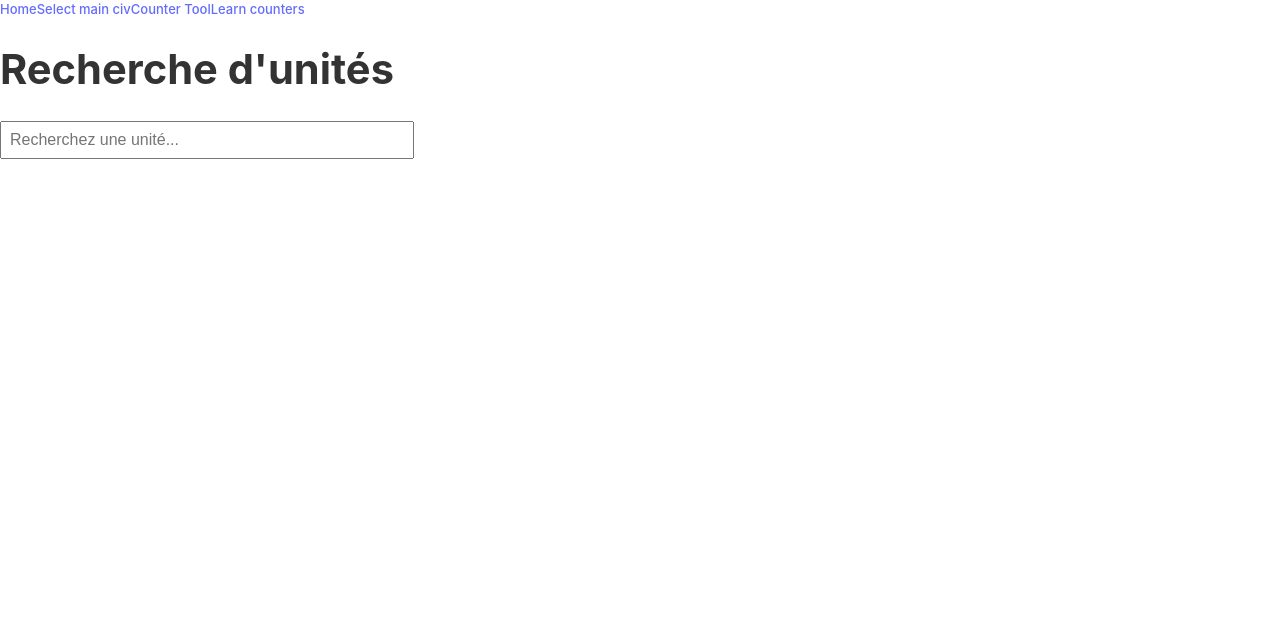
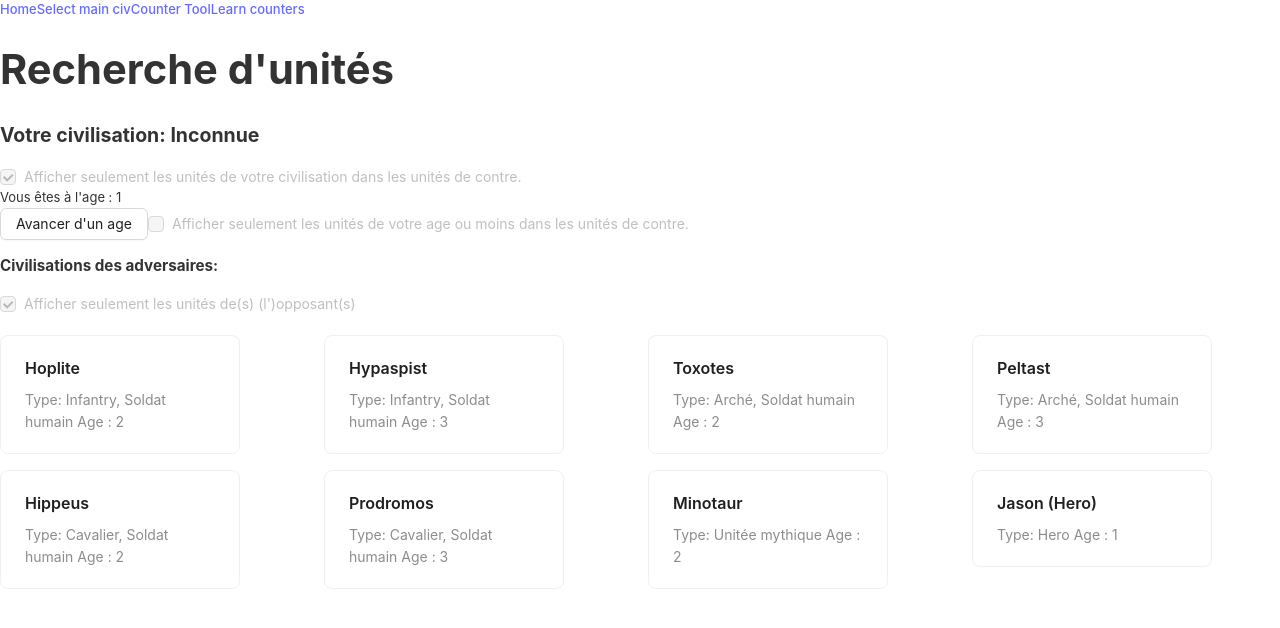
Before and after one commit to LouisMaupas/aomTools, a React (Vite) app: page /counter-tool in a window 1280 px wide. Shown: the top 628 px of the page. Built offline with nearby package versions, Linux system fonts and the light colour scheme.

Commit message:
feat(CounterTool): add some options

```diff
--- a/public/database/database_units.json
+++ b/public/database/database_units.json
@@ -4,7 +4,7 @@
         "id": 1,
         "name_fr": "Hoplite",
         "name_en": "Hoplite",
-        "type": [1],
+        "type": [1, 4],
         "civilization": 2,
         "Age": 2,
         "counter" : [],
@@ -22,7 +22,7 @@
         "id": 2,
         "name_fr": "Hypaspist",
         "name_en": "Hypaspist",
-        "type": [],
+        "type": [1, 4],
         "civilization": 2,
         "Age": 3,
         "counter" : [],
@@ -40,7 +40,7 @@
         "id": 3,
         "name_fr": "",
         "name_en": "Toxotes",
-        "type": [],
+        "type": [2, 4],
         "civilization": 2,
         "Age": 2,
         "counter" : [],
@@ -58,7 +58,7 @@
         "id": 4,
         "name_fr": "",
         "name_en": "Peltast",
-        "type": [],
+        "type": [2, 4],
         "civilization": 2,
         "Age": 3,
         "counter" : [],
@@ -76,7 +76,7 @@
         "id": 5,
         "name_fr": "",
         "name_en": "Hippeus",
-        "type": [],
+        "type": [3,4],
         "civilization": 2,
         "Age": 2,
         "counter" : [],
@@ -94,7 +94,7 @@
         "id": 6,
         "name_fr": "",
         "name_en": "Prodromos",
-        "type": [],
+        "type": [3,4],
         "civilization": 2,
         "Age": 3,
         "counter" : [],
--- a/src/pages/CounterTool/CounterTool.jsx
+++ b/src/pages/CounterTool/CounterTool.jsx
@@ -1,89 +1,130 @@
-import React, { useState, useEffect } from 'react';
-import { Card, Row, Col } from 'antd';
-import useCounterToolStore from '../../store/counterTool';
-import './CounterTool.css';
+import React, { useState, useEffect } from "react";
+import { Card, Row, Col, Checkbox, Button } from "antd";
+import useCounterToolStore from "../../store/counterTool"; // Importer le store Zustand
+import "./CounterTool.css";
 
 const { Meta } = Card;
 
 const CounterTool = () => {
-  const [searchQuery, setSearchQuery] = useState('');
-  const [civilizations, setCivilizations] = useState([]);
+  const [userAge, setUserAge] = useState(1);
   const [units, setUnits] = useState([]);
-  const { userCivilization } = useCounterToolStore(); // Récupérer la civilisation de l'utilisateur depuis Zustand
+  const [unitTypes, setUnitTypes] = useState([]);
+  const [allCivilizations, setAllCivilizations] = useState([]);
+  const [displayOnlyUserUnits, setDisplayOnlyUserUnits] = useState(true);
+  const [displayOnlyUserUnitsAgeOrLess, setDisplayOnlyUserUnitsAgeOrLess] =
+    useState(false);
+  const [displayOnlyOpponentUnits, setDisplayOnlyOpponentUnits] =
+    useState(true);
+  const { userCivilization, opponentCivilizations } = useCounterToolStore(); // Récupérer les civilisations via Zustand
 
+  // Charger les données des civilisations, unités et types d'unités
   useEffect(() => {
-    const fetchCivilizations = async () => {
+    const fetchData = async () => {
       try {
-        const response = await fetch('/database/database_civ.json'); // Charger les données depuis le fichier JSON
-        const data = await response.json();
-        setCivilizations(data.civilizations);
+        // Charger les civilisations
+        const civResponse = await fetch("/database/database_civ.json");
+        const civData = await civResponse.json();
+        setAllCivilizations(civData.civilizations);
 
-        // Fusionner toutes les unités des civilisations dans un seul tableau
-        const allUnits = data.civilizations.flatMap((civ) => civ.units);
-        setUnits(allUnits);
+        // Charger les unités
+        const unitResponse = await fetch("/database/database_units.json");
+        const unitData = await unitResponse.json();
+        setUnits(unitData.units);
+
+        // Charger les types d'unités
+        const typesResponse = await fetch("/database/database_unit_types.json");
+        const typesData = await typesResponse.json();
+        setUnitTypes(typesData.unit_types); // Utiliser les types depuis le fichier
       } catch (error) {
-        console.error('Erreur lors du chargement des civilisations:', error);
+        console.error("Erreur lors du chargement des données:", error);
       }
     };
 
-    fetchCivilizations();
+    fetchData();
   }, []);
 
-  // Fonction pour gérer le changement dans la barre de recherche
-  const handleSearchChange = (e) => {
-    setSearchQuery(e.target.value);
-  };
+  // Obtenir le nom de la civilisation choisie par l'utilisateur
+  const userCivName =
+    allCivilizations.find((civ) => civ.id === userCivilization)?.name ||
+    "Inconnue";
 
-  // Filtrer les unités en fonction de la barre de recherche
-  const filteredUnits = units.filter((unit) =>
-    unit && unit.name?.toLowerCase().includes(searchQuery.toLowerCase()) // Vérification que `unit` et `unit.name` sont définis
-  );
+  // Obtenir les noms des civilisations des adversaires (peut inclure "Inconnu" si non choisi)
+  const opponentCivNames = opponentCivilizations.map((civId) => {
+    const civ = allCivilizations.find((c) => c.id === civId);
+    return civ ? civ.name : "Inconnu";
+  });
 
-  // Fonction pour gérer le clic sur une carte
-  const handleCardClick = (unit) => {
-    if (!unit['countered-by']) {
-      alert('Aucune unité ne contre cette unité.');
-      return;
-    }
-
-    // Trouver les unités qui ont leur ID dans 'countered-by' et appartiennent à la civilisation de l'utilisateur
-    const counterUnits = units.filter((u) =>
-      u && unit['countered-by'].includes(u?.id) && u.civilization === userCivilization // Vérification de `u`
-    );
-
-    // Extraire les noms des unités trouvées
-    const counterUnitNames = counterUnits.map((u) => u?.name).filter(Boolean); // Vérification que name est défini
-
-    // Afficher les unités contrées par celles-ci
-    if (counterUnitNames.length > 0) {
-      alert(`Unités contre cette unité: ${counterUnitNames.join(', ')}`);
-    } else {
-      alert("Aucune unité de votre civilisation ne contre cette unité.");
-    }
+  // Fonction pour obtenir le nom en français du type d'unité
+  const getUnitTypeNames = (typeIds) => {
+    return typeIds
+      .map((typeId) => {
+        const type = unitTypes.find((t) => t.id === typeId);
+        return type ? type.name_fr : "Type inconnu";
+      })
+      .join(", ");
   };
 
   return (
     <div>
       <h1>Recherche d'unités</h1>
-      <input
-        type="text"
-        placeholder="Recherchez une unité..."
-        value={searchQuery}
-        onChange={handleSearchChange}
-      />
 
-      {/* Grille de cartes */}
+      {/* Affichage de la civilisation choisie par l'utilisateur */}
+      <div>
+        <h2>Votre civilisation: {userCivName}</h2>
+        <Checkbox
+          defaultChecked={displayOnlyUserUnits}
+          onChange={(e) => setDisplayOnlyUserUnits(e.target.checked)}
+          disabled={true}
+        >
+          Afficher seulement les unités de votre civilisation dans les unités de
+          contre.
+        </Checkbox>
+        <div>Vous êtes à l'age : {userAge}</div>
+        <Button
+          onClick={() =>
+            userAge < 4 ? setUserAge(userAge + 1) : setUserAge(1)
+          }
+        >
+          Avancer d'un age
+        </Button>
+        <Checkbox
+          defaultChecked={displayOnlyUserUnitsAgeOrLess}
+          onChange={(e) => setDisplayOnlyUserUnitsAgeOrLess(e.target.checked)}
+          disabled={true}
+        >
+          Afficher seulement les unités de votre age ou moins dans les unités de
+          contre.
+        </Checkbox>
+      </div>
+
+      {/* Affichage des civilisations des adversaires */}
+      <div>
+        <h3>Civilisations des adversaires:</h3>
+        <ul>
+          {opponentCivNames.map((civName, index) => (
+            <li key={index}>{civName}</li>
+          ))}
+        </ul>
+        <Checkbox
+          defaultChecked={displayOnlyOpponentUnits}
+          onChange={(e) => setDisplayOnlyOpponentUnits(e.target.checked)}
+          disabled={true}
+        >
+          Afficher seulement les unités de(s) (l')opposant(s)
+        </Checkbox>
+      </div>
+
+      {/* Affichage de la liste des unités */}
       <Row gutter={[16, 16]} className="grid-container">
-        {filteredUnits.map((unit) => (
-          <Col key={unit?.id} xs={24} sm={12} md={8} lg={6}>
-            <Card
-              hoverable
-              onClick={() => handleCardClick(unit)}
-              style={{ width: 240 }}
-            >
+        {units.map((unit) => (
+          <Col key={unit.id} xs={24} sm={12} md={8} lg={6}>
+            <Card hoverable style={{ width: 240 }}>
               <Meta
-                title={unit?.name} // Vérification que `unit` est défini
-                description={`Type: ${unit?.type} | Attaque: ${unit?.attack} | Défense: ${unit?.defense}`} // Vérifications sur `unit`
+                title={unit.name_fr || unit.name_en}
+                description={`Type: ${getUnitTypeNames(unit.type)}
+                ${" "}
+                 Age : ${unit.Age}
+                `}
               />
             </Card>
           </Col>
```
